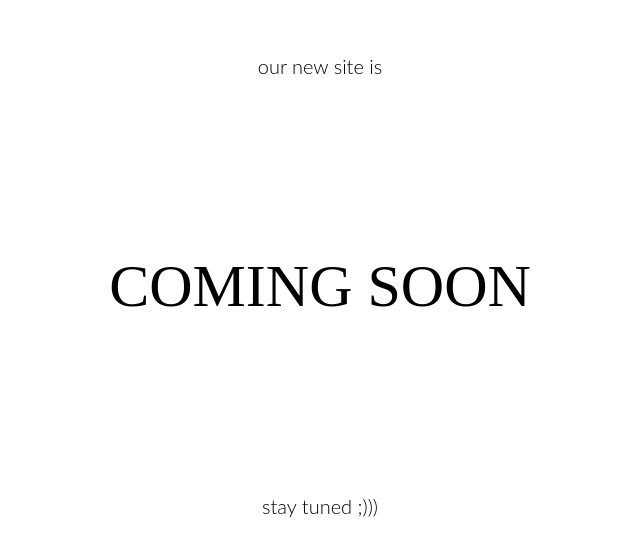
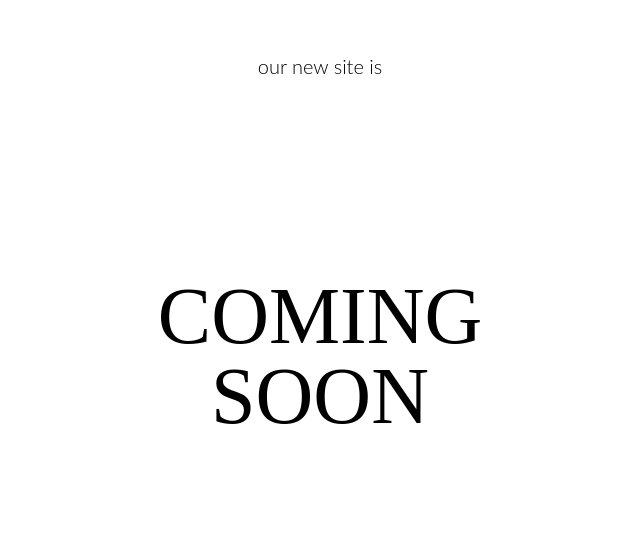
Before and after one commit to bebynek/aga, a plain HTML site: page index.html in a window 1280 px wide. Shown: the part 314-870 px from the top of the page, without its empty margins (320-960 px from the left). Drawn offline with Linux system fonts and the light colour scheme.

Commit message:
Update index.html

```diff
--- a/index.html
+++ b/index.html
@@ -31,9 +31,7 @@
     <div class="center-box">
     <p style="font-size:20px; text-align: center; font-family: 'Lato light';">our new site is</p>
     <br>
-    <p style="font-size:60px; text-align: center; font-family: 'Lato bold';">COMING SOON</p>
-    <br>
-    <p style="font-size:20px; text-align: center; font-family: 'Lato light';">stay tuned ;))) </p>
+    <p style="font-size:80px; text-align: center; font-family: 'Lato bold';">COMING SOON</p>
     <br>
     <br>
     <br>
```
